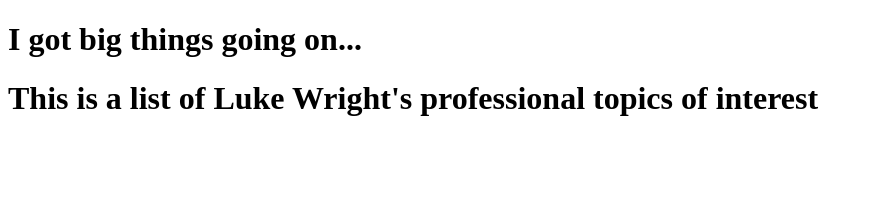
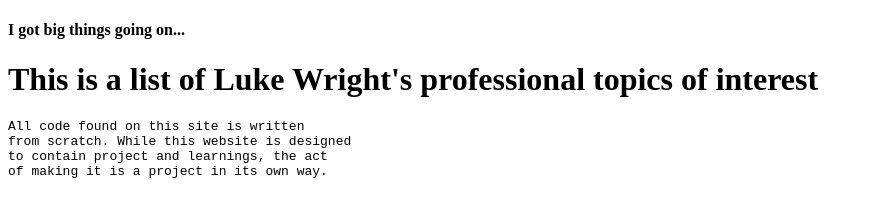
Before and after one commit to LucasMWright/AtomicEnglish, a plain HTML site: page index.html in a window 1280 px wide. Shown: the whole page, without its empty margins (0-873 px from the left). Drawn offline with Linux system fonts and the light colour scheme.

Commit message:
Update index.html

```diff
--- a/index.html
+++ b/index.html
@@ -2,9 +2,14 @@
 <html>
 <body>
 
-<h1>I got big things going on...</h1>
-
+<h4>I got big things going on...</h4>
 <h1>This is a list of Luke Wright's professional topics of interest </h1>
+<pre>
+All code found on this site is written
+from scratch. While this website is designed
+to contain project and learnings, the act
+of making it is a project in its own way.
+</pre>
 
 </body>
 </html>
```
